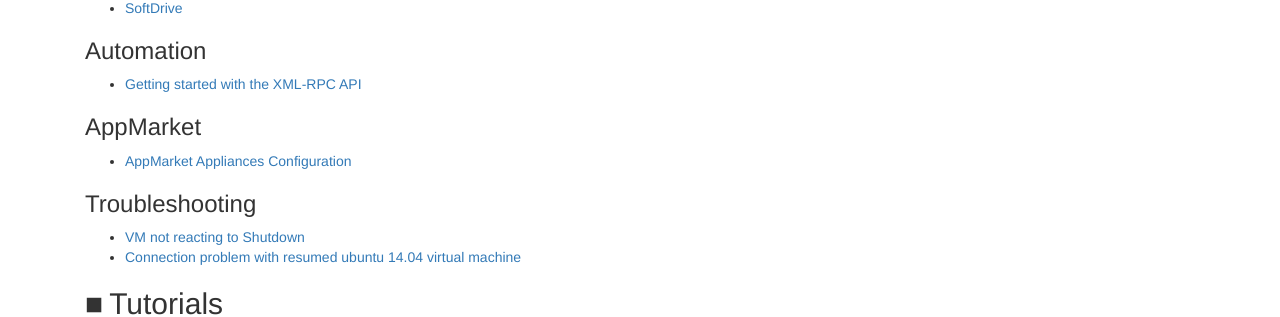
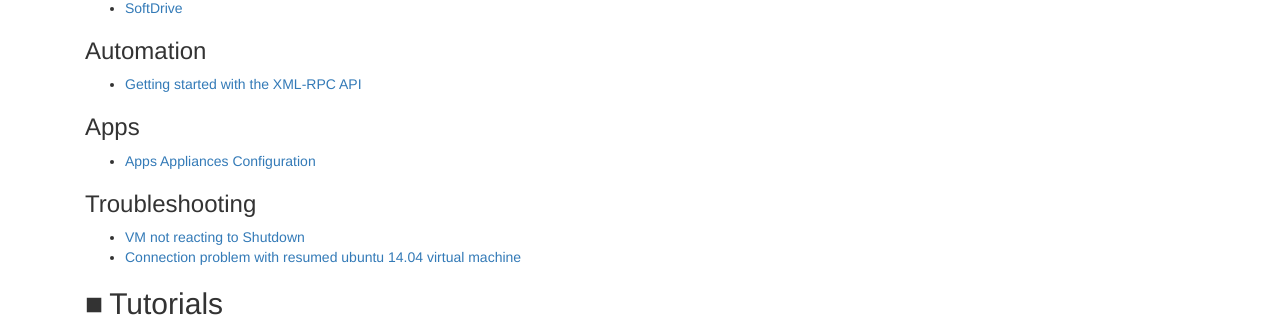
Before and after one commit to sara-nl/clouddocs, a Jekyll site: the page built from index.markdown, in a window 1280 px wide and 900 px high, scrolled down 1492 px. Shown: the part 147-464 px from the top of the window. Built offline with Jekyll 4.4.1, drawn with Linux system fonts in a browser that asks for light colours; nearby versions of some CDN libraries; our own code applies the rules of GitHub Pages for plain Markdown files.

Commit message:
Update index.markdown

```diff
--- a/index.markdown
+++ b/index.markdown
@@ -83,8 +83,8 @@
 * [Getting started with the XML-RPC API](xmlrpc-start)
 
 
-### AppMarket
-* [AppMarket Appliances Configuration](appliances-configuration)
+### Apps
+* [Apps Appliances Configuration](appliances-configuration)
 
 ### Troubleshooting
 
```
